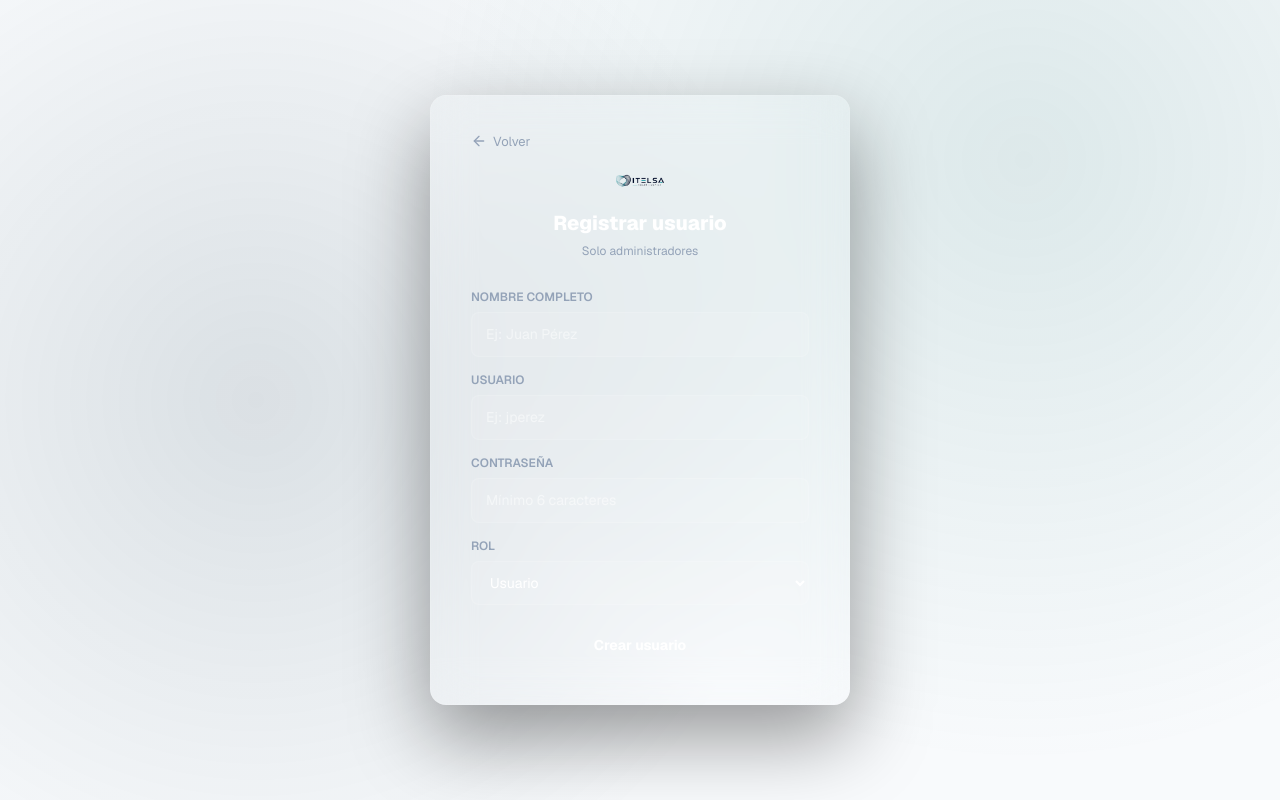
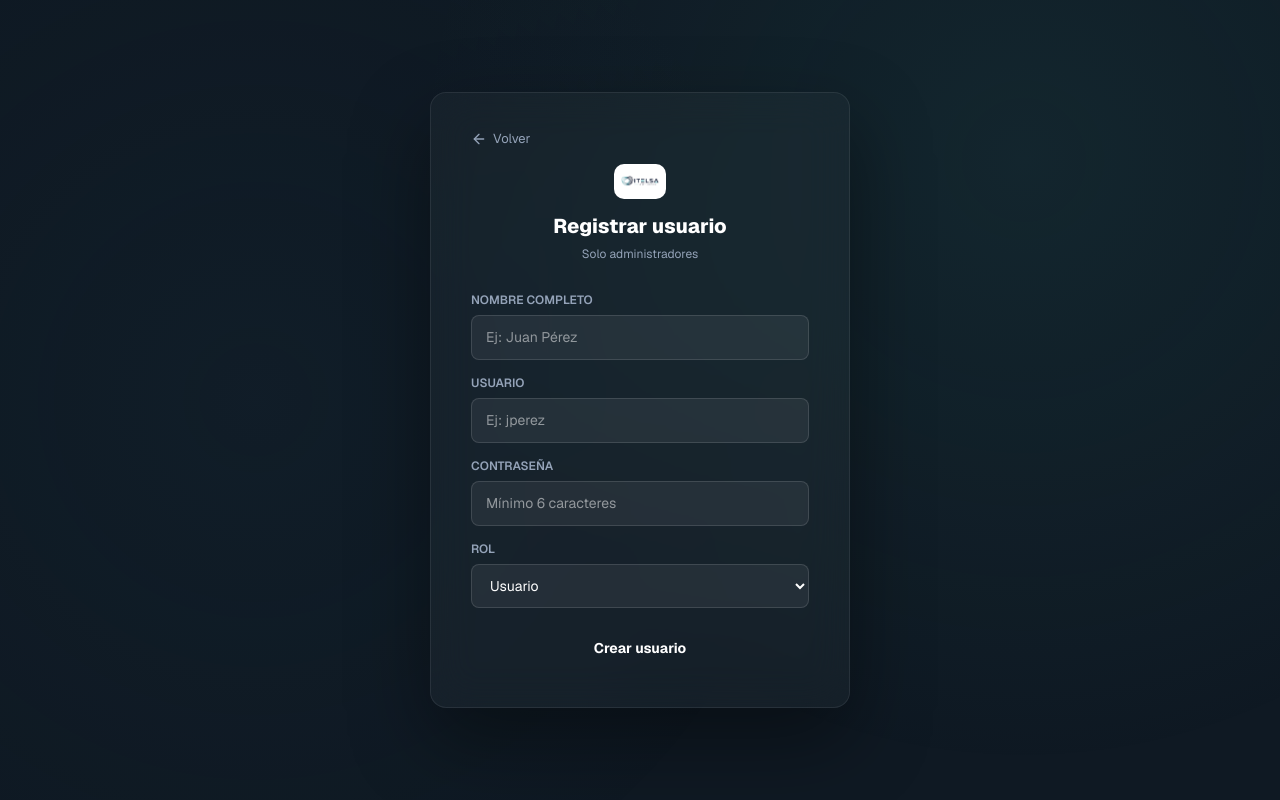
Before and after one commit to avidela47/gestion-luminarias, a Next.js app: page /registro in a window 1280 px wide. Built offline with nearby package versions, Linux system fonts and the light colour scheme.

Commit message:
fix: registro fondo oscuro y logo con fondo blanco en login/registro

```diff
--- a/app/login/page.tsx
+++ b/app/login/page.tsx
@@ -65,7 +65,7 @@ export default function LoginPage() {
             alt="ITELSA"
             width={52}
             height={52}
-            style={{ objectFit: 'contain', borderRadius: '10px', marginBottom: '12px', display: 'block', margin: '0 auto 12px' }}
+            style={{ objectFit: 'contain', borderRadius: '10px', marginBottom: '12px', display: 'block', margin: '0 auto 12px', backgroundColor: '#fff', padding: '6px' }}
           />
           <div style={{ fontSize: '24px', fontWeight: 800, color: '#ffffff', letterSpacing: '1px' }}>
             ITELSA SAS
--- a/app/registro/page.tsx
+++ b/app/registro/page.tsx
@@ -35,7 +35,7 @@ export default function RegistroPage() {
   return (
     <div style={{
       minHeight: '100vh',
-      backgroundColor: 'var(--sidebar-bg)',
+      backgroundColor: '#0f1923',
       display: 'flex', alignItems: 'center', justifyContent: 'center',
       padding: '16px',
     }}>
@@ -61,7 +61,7 @@ export default function RegistroPage() {
 
         <div style={{ textAlign: 'center', marginBottom: '28px' }}>
           <Image src="/logo.png" alt="ITELSA" width={52} height={52}
-            style={{ objectFit: 'contain', borderRadius: '10px', display: 'block', margin: '0 auto 12px' }} />
+            style={{ objectFit: 'contain', borderRadius: '10px', display: 'block', margin: '0 auto 12px', backgroundColor: '#fff', padding: '6px' }} />
           <div style={{ fontSize: '20px', fontWeight: 800, color: '#ffffff' }}>Registrar usuario</div>
           <div style={{ fontSize: '12px', color: '#94a3b8', marginTop: '4px' }}>Solo administradores</div>
         </div>
```
